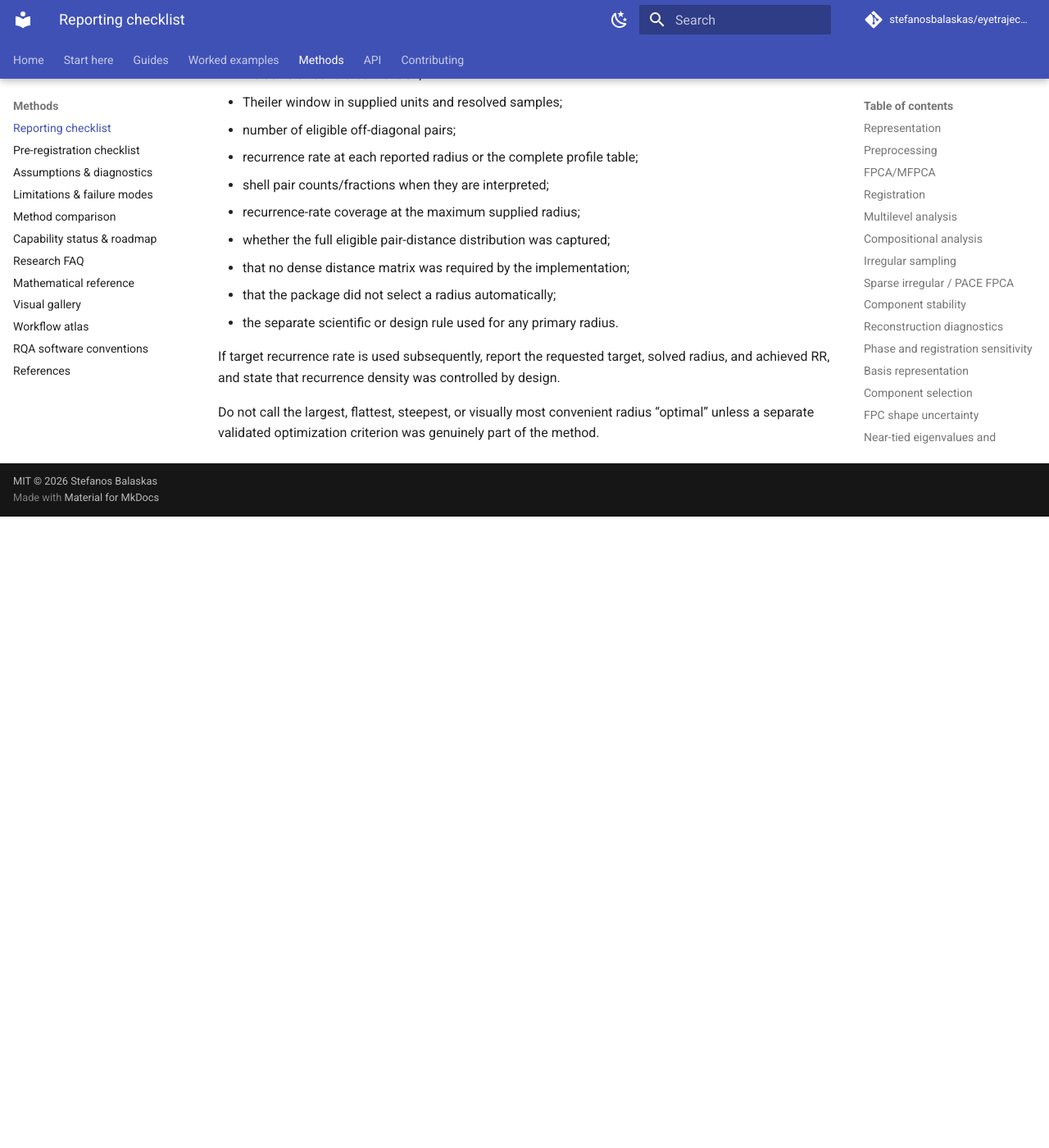
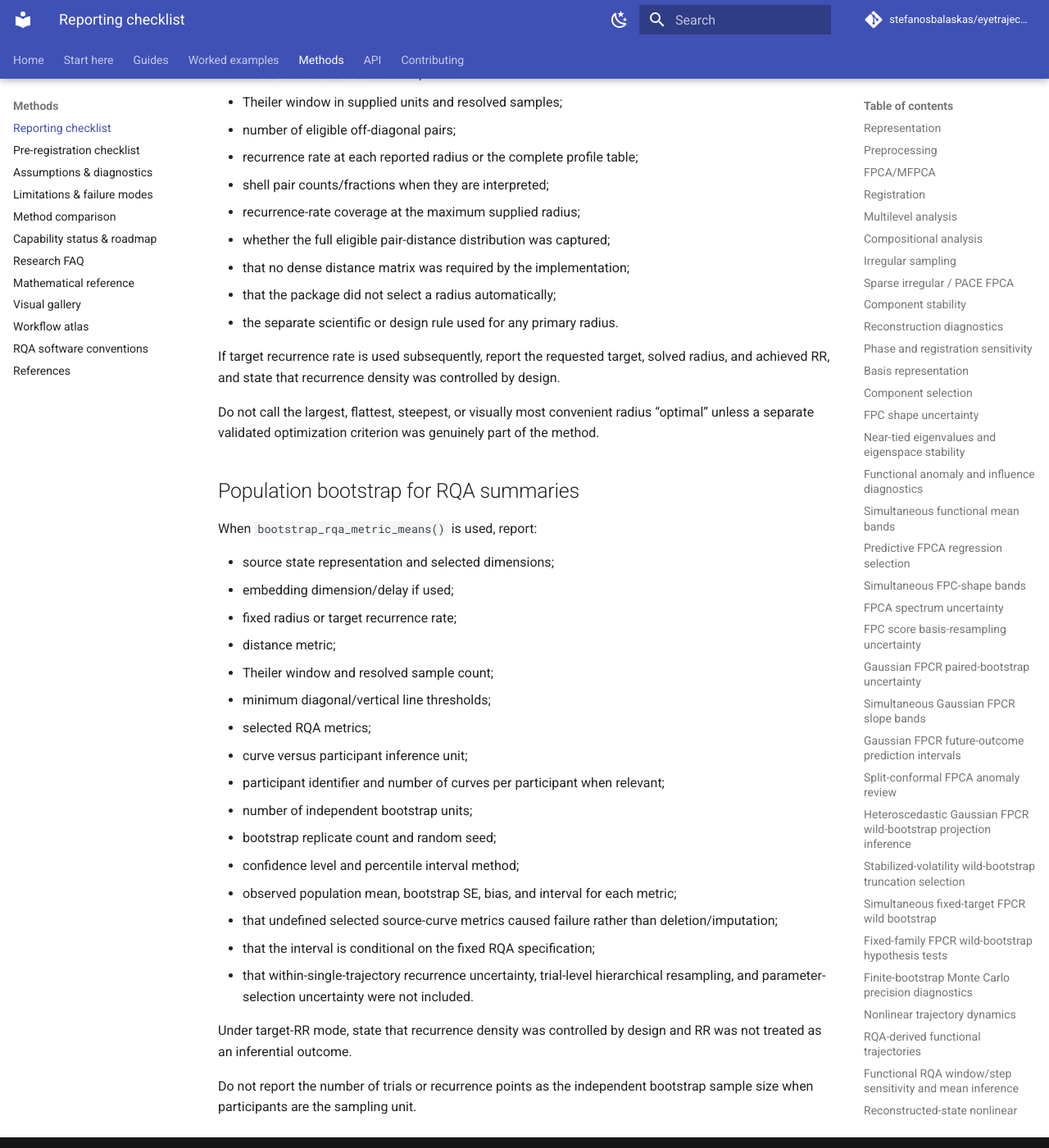
Before and after one commit to stefanosbalaskas/eyetrajectoriespy, an MkDocs documentation site: the page built from docs/methods/reporting.md, in a window 1280 px wide and 1400 px high, scrolled down 19755 px. Shown: the whole window at 82% size. Built offline with MkDocs 1.6.1 and Material for MkDocs 9.7.7, drawn with Linux system fonts in a browser that asks for light colours; comment, search, counter and statistics services are not loaded; before the commit the page ends 20385 px from its top, so only the background shows below that.

Commit message:
Add RQA population bootstrap reporting checklist

```diff
--- a/docs/methods/reporting.md
+++ b/docs/methods/reporting.md
@@ -613,3 +613,29 @@ When `recurrence_radius_profile()` is used, report:
 If target recurrence rate is used subsequently, report the requested target, solved radius, and achieved RR, and state that recurrence density was controlled by design.
 
 Do not call the largest, flattest, steepest, or visually most convenient radius “optimal” unless a separate validated optimization criterion was genuinely part of the method.
+
+
+## Population bootstrap for RQA summaries
+
+When `bootstrap_rqa_metric_means()` is used, report:
+
+- source state representation and selected dimensions;
+- embedding dimension/delay if used;
+- fixed radius or target recurrence rate;
+- distance metric;
+- Theiler window and resolved sample count;
+- minimum diagonal/vertical line thresholds;
+- selected RQA metrics;
+- curve versus participant inference unit;
+- participant identifier and number of curves per participant when relevant;
+- number of independent bootstrap units;
+- bootstrap replicate count and random seed;
+- confidence level and percentile interval method;
+- observed population mean, bootstrap SE, bias, and interval for each metric;
+- that undefined selected source-curve metrics caused failure rather than deletion/imputation;
+- that the interval is conditional on the fixed RQA specification;
+- that within-single-trajectory recurrence uncertainty, trial-level hierarchical resampling, and parameter-selection uncertainty were not included.
+
+Under target-RR mode, state that recurrence density was controlled by design and RR was not treated as an inferential outcome.
+
+Do not report the number of trials or recurrence points as the independent bootstrap sample size when participants are the sampling unit.
```
